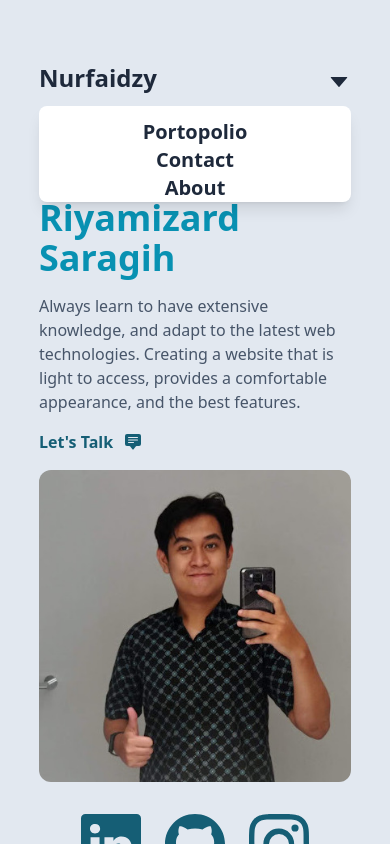
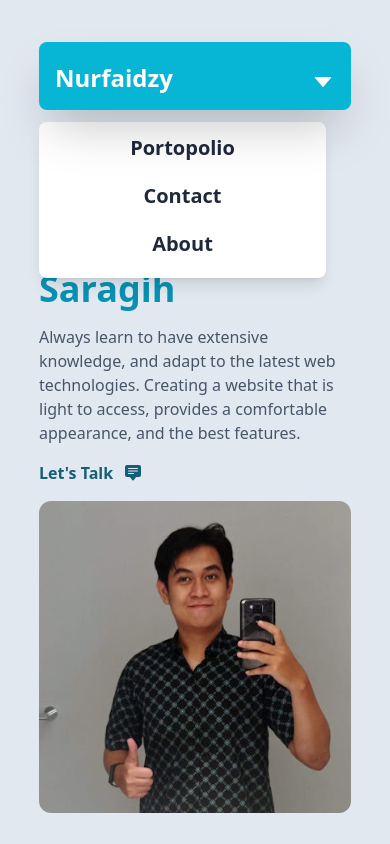
Before and after one commit to Nurfaidzy/Portofolio, a React (Create React App) app: page / in a window 390 px wide. Both pictures are taken after a click on the icon 339 px from the left and 82 px from the top of the page. Shown: the top 844 px of the page. Built offline with nearby package versions, Linux system fonts and the light colour scheme.

Commit message:
fixing for phone of navbar

```diff
--- a/src/Components/Navbar.jsx
+++ b/src/Components/Navbar.jsx
@@ -9,12 +9,12 @@ const Navbar = () => {
 
   return (
     <>
-      <div className=" ">
-        <div className="fixed desktop:w-[80%] flex justify-between laptop:visible invisible ">
+      <div className="">
+        <div className="fixed desktop:w-[80%] flex justify-between laptop:visible invisible bg-cyan-500 py-4 rounded-lg px-4 text-white shadow-2xl  ">
           <div className="font-bold text-2xl">
             <h1 className="sabsolute">Nurfaidzy</h1>
           </div>
-          <div className="flex justify-end font-bold pt-3 ">
+          <div className="flex justify-end font-bold pt-1 ">
             <a href="/#Porto" className="px-5">
               Portopolio
             </a>
@@ -27,8 +27,9 @@ const Navbar = () => {
           </div>
         </div>
         {/* mobile device */}
+        <div className="">
           <div className="fixed ">
-          <div className=" fixed w-[80%] pt-5 flex justify-between laptop:invisible visible">
+            <div className=" fixed w-[80%] pt-5 flex justify-between laptop:invisible visible  bg-cyan-500 py-4 rounded-lg px-4 text-white shadow-2xl">
               <div className="font-bold text-2xl">
                 <h1>Nurfaidzy</h1>
               </div>
@@ -42,16 +43,16 @@ const Navbar = () => {
             </div>
             {/* yang muncul pas di klik */}
             {!nav ? null : (
-            <div className="pt-16 ">
-              <div className="absolute bg-white shadow-lg w-[312px]  rounded-lg">
+              <div className="pt-[80px] ">
+                <div className=" bg-white shadow-lg w-[287px] rounded-lg">
                   <div className="grid text-center grid-cols-1 font-bold text-xl pt-3 ">
                     <a href="/#Porto" className="px-5">
                       Portopolio
                     </a>
-                  <a href="/#Contact" className="px-5">
+                    <a href="/#Contact" className="pt-5">
                       Contact
                     </a>
-                  <a href="/#About" className="px-5">
+                    <a href="/#About" className="pt-5 pb-5">
                       About
                     </a>
                   </div>
@@ -60,6 +61,7 @@ const Navbar = () => {
             )}
           </div>
         </div>
+      </div>
     </>
   );
 };
--- a/src/Components/Perkenalan.jsx
+++ b/src/Components/Perkenalan.jsx
@@ -10,7 +10,7 @@ import Foto from "./Img/myff.jpg";
 const Perkenalan = () => {
   return (
     <>
-      <div className="laptop:flex laptop:pt-[10%] pt-[30%]" id="About">
+      <div className="laptop:flex laptop:pt-[15%] pt-[40%]" id="About">
         <div className="laptop:absolute">
           <p className="laptop:text-4xl  laptop:pt-0 pt-4 text-2xl font-bold text-slate-500  ">
             Front End Engineer
```
Lines whose indentation alone changed are shown as unchanged.
